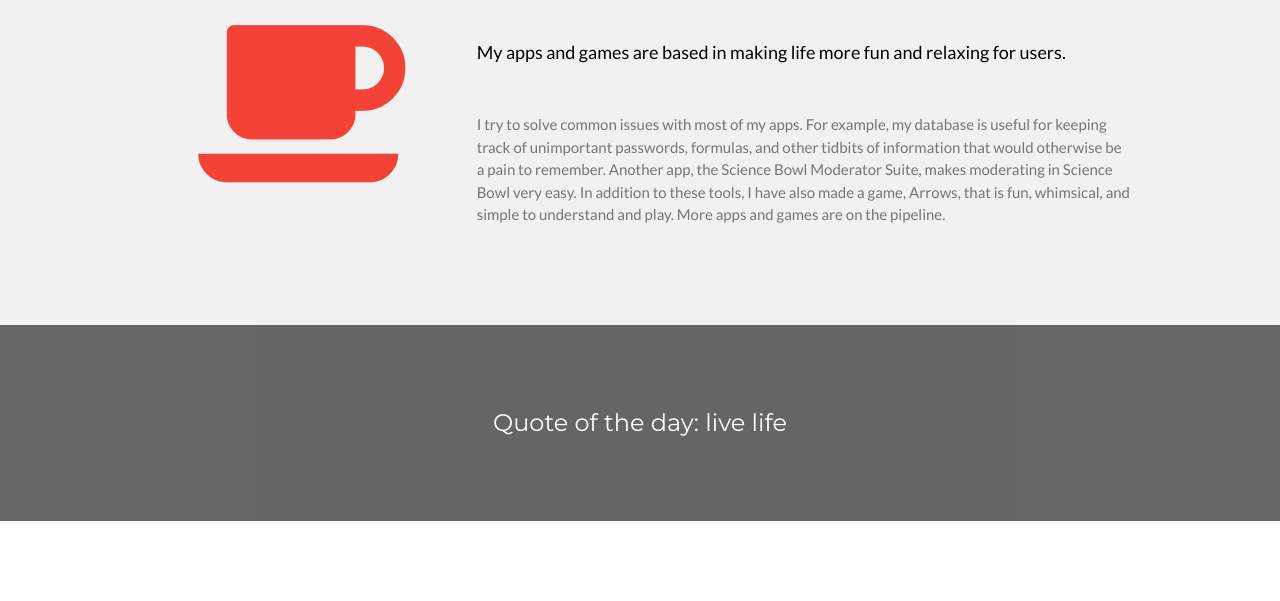
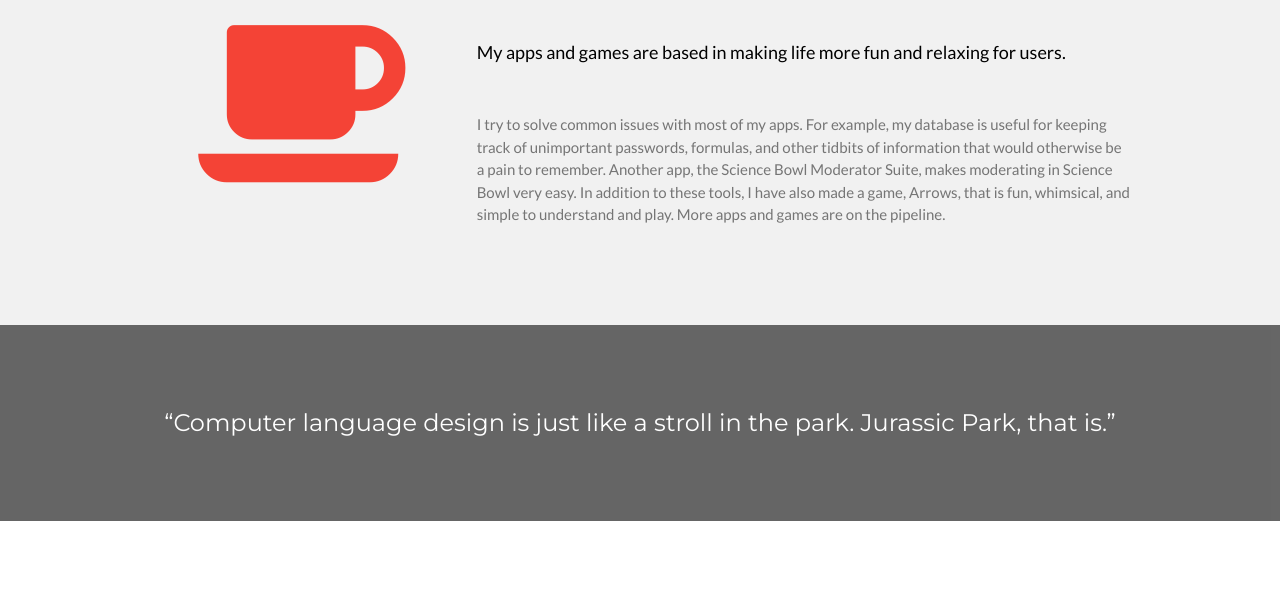
Before and after one commit to Augustus31/Augustus31.github.io, a plain HTML site: page index.html in a window 1280 px wide. Shown: the part 1106-1707 px from the top of the page. Drawn offline with nearby package versions, Linux system fonts and the light colour scheme.

Commit message:
Update index.html

```diff
--- a/index.html
+++ b/index.html
@@ -74,7 +74,7 @@ body,h1,h2,h3,h4,h5,h6 {font-family: "Lato", sans-serif}
 </div>
 
 <div class="w3-container w3-black w3-center w3-opacity w3-padding-64">
-    <h1 class="w3-margin w3-xlarge">Quote of the day: live life</h1>
+    <h1 class="w3-margin w3-xlarge">“Computer language design is just like a stroll in the park. Jurassic Park, that is.”</h1>
 </div>
 
 <!-- Footer -->
```
